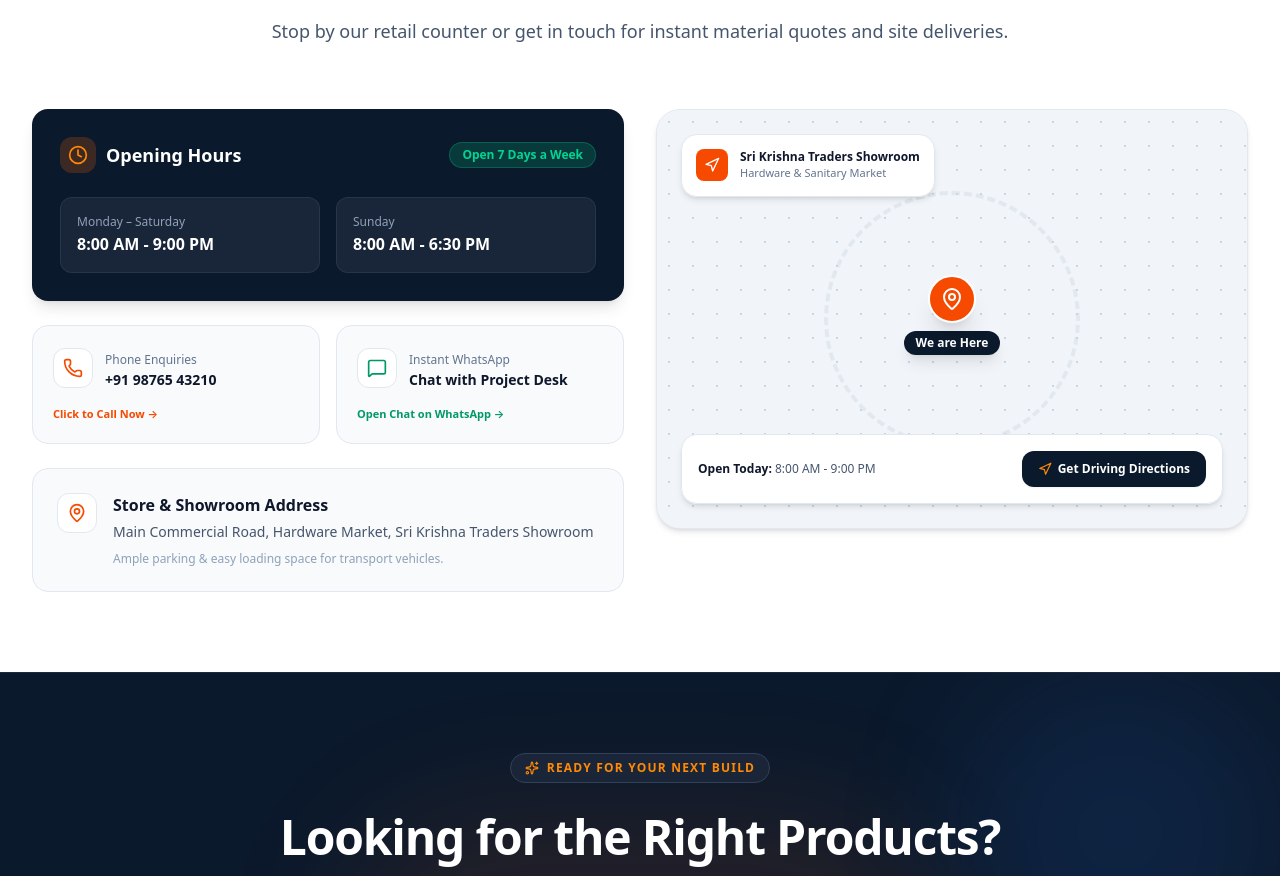
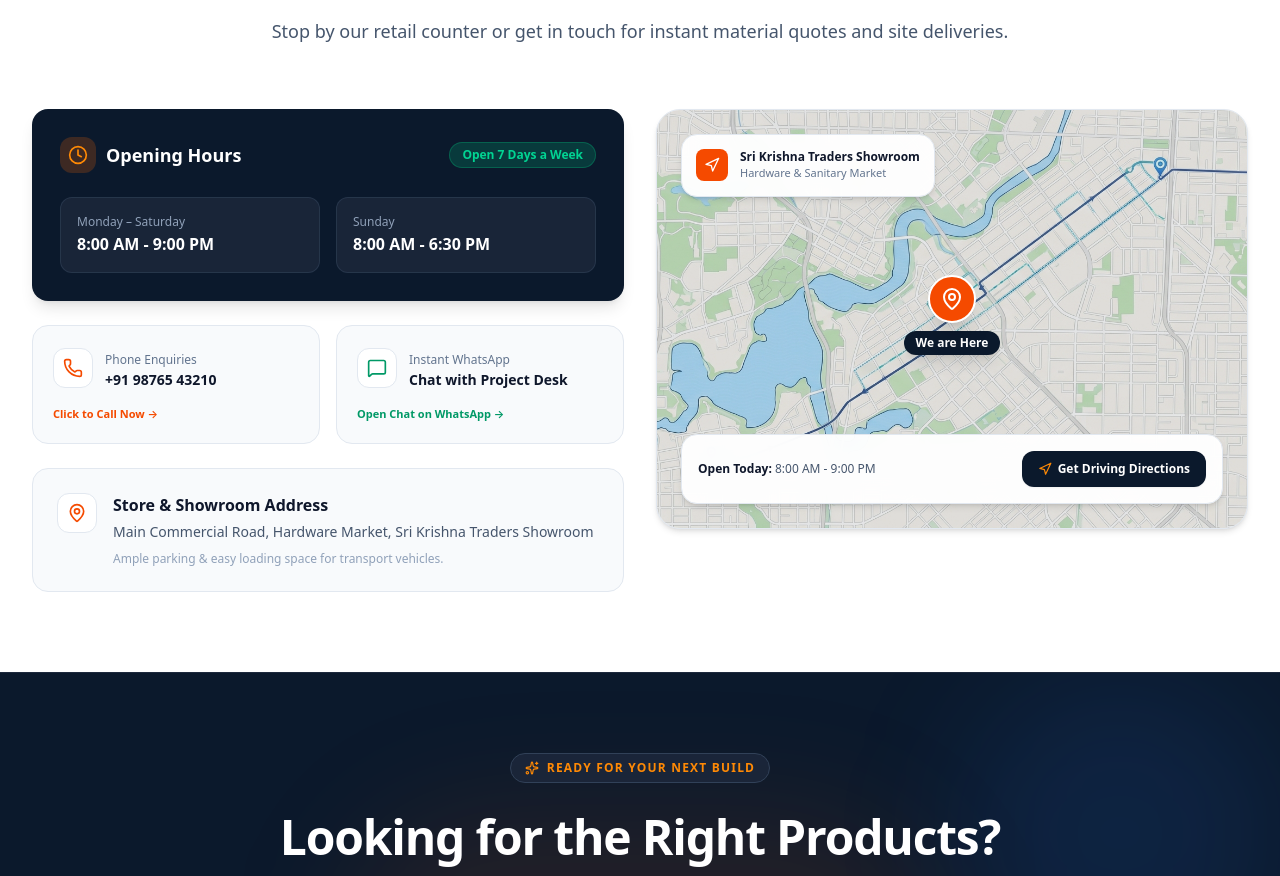
Before and after one commit to Rishanthi2004/Sri-Krishna, a Next.js app: page / in a window 1280 px wide. Shown: the part 7932-8808 px from the top of the page. Built offline with nearby package versions, Linux system fonts and the light colour scheme.

Commit message:
Add default Google Maps-style placeholder image to location section

```diff
--- a/components/LocationSection.tsx
+++ b/components/LocationSection.tsx
@@ -1,6 +1,7 @@
 'use client';
 
 import React from 'react';
+import Image from 'next/image';
 import { MapPin, Phone, MessageSquare, Clock, Calendar, Navigation, Sparkles, Send } from 'lucide-react';
 import { STORE_INFO } from '@/data/storeData';
 
@@ -121,13 +122,17 @@
 
           {/* Interactive Map Visual (Right side) */}
           <div className="lg:col-span-6 bg-slate-100 rounded-3xl overflow-hidden border border-slate-200 shadow-md relative h-96 sm:h-[420px] flex flex-col justify-between p-6">
-            {/* Map styling representation */}
-            <div className="absolute inset-0 bg-[radial-gradient(#cbd5e1_1.5px,transparent_1.5px)] [background-size:24px_24px] bg-slate-100"></div>
+            {/* Google Maps Style Clean Map Background Image */}
+            <Image
+              src="/images/map-preview.jpg"
+              alt="Store Map Location"
+              fill
+              sizes="(max-width: 1024px) 100vw, 50vw"
+              className="object-cover object-center"
+            />
 
-            {/* Simulated Map Roads / Visual Graphic */}
-            <div className="absolute inset-0 flex items-center justify-center opacity-40 pointer-events-none">
-              <div className="w-64 h-64 border-4 border-dashed border-slate-300 rounded-full animate-spin-slow"></div>
-            </div>
+            {/* Subtle overlay for high contrast of badges and markers */}
+            <div className="absolute inset-0 bg-slate-900/10 pointer-events-none"></div>
 
             {/* Top Map Floating Badge */}
             <div className="relative bg-white/95 backdrop-blur-md p-3.5 rounded-2xl shadow-md border border-slate-200 inline-flex items-center gap-3 self-start">
```
Also changed, not shown: public/images/map-preview.jpg (added).
